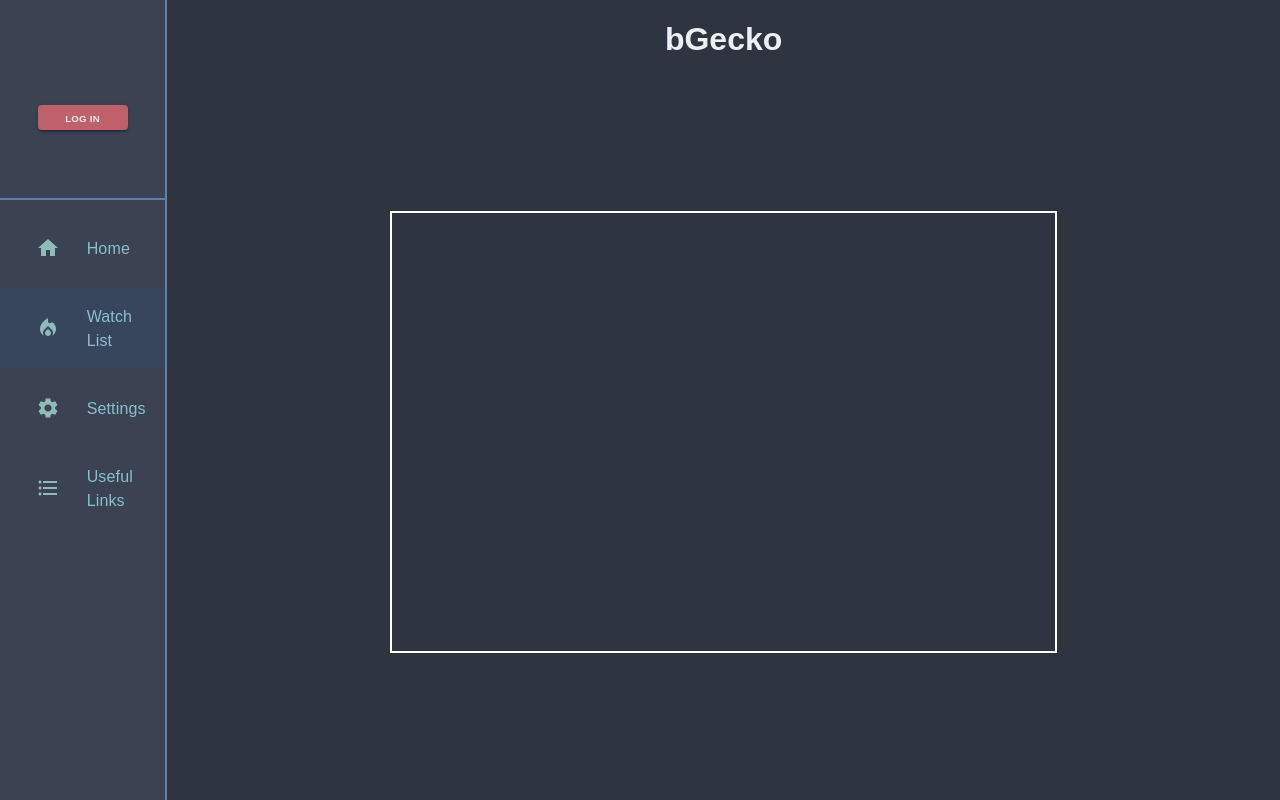
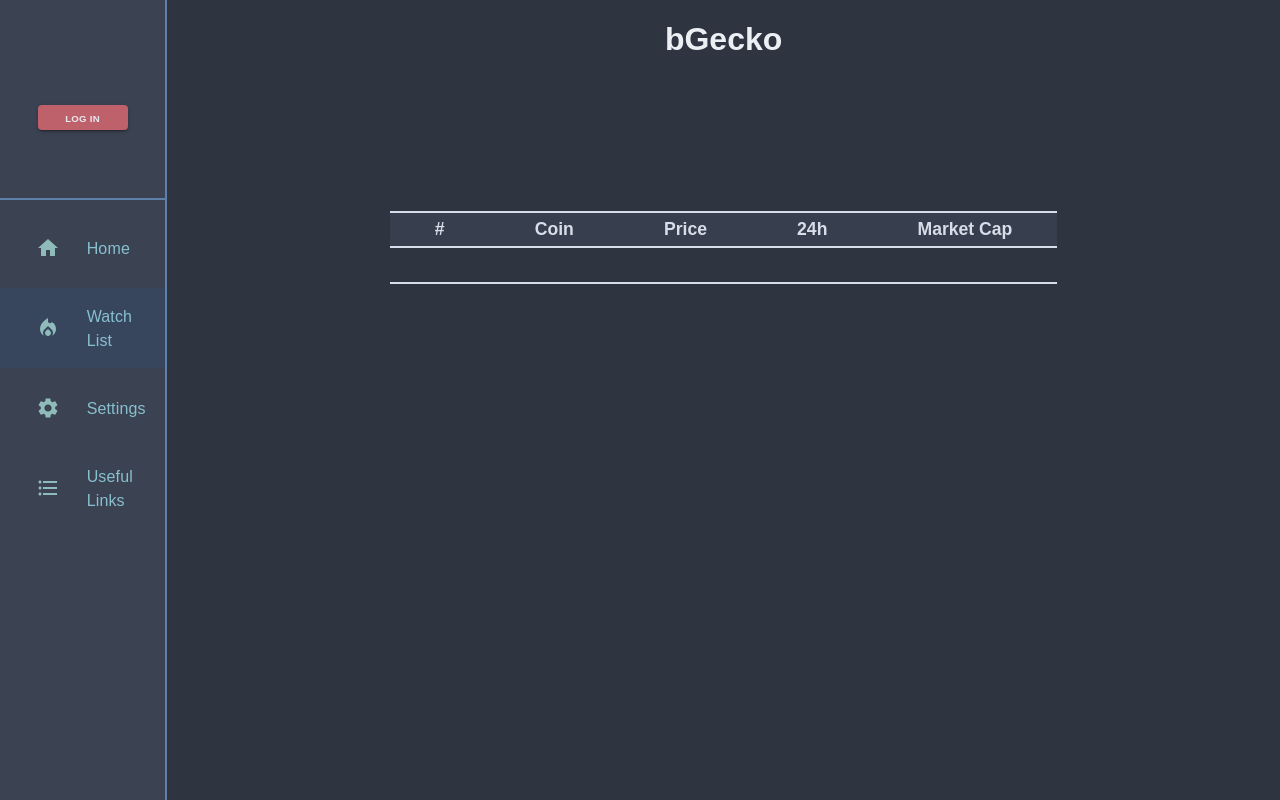
Before and after one commit to brandontor/bgecko, a Next.js app: page /home in a window 1280 px wide. Built offline with nearby package versions, Linux system fonts and the light colour scheme; no server answers.

Commit message:
added leaderboard header

```diff
--- a/components/Leaderboard.js
+++ b/components/Leaderboard.js
@@ -1,10 +1,18 @@
 import React from 'react'
 import style from '../styles/Leaderboard.module.css'
+import LeaderboardItem from './LeaderboardItem'
 
 function Leaderboard() {
     return (
         <div className={style.leaderBoardContainer}>
-
+            <div className={style.leaderBoardHeader}>
+                <p>#</p>
+                <p>Coin</p>
+                <p>Price</p>
+                <p>24h</p>
+                <p>Market Cap</p>
+            </div>
+            <LeaderboardItem></LeaderboardItem>
         </div>
     )
 }
--- /dev/null
+++ b/components/LeaderboardItem.js
@@ -0,0 +1,11 @@
+import React from 'react'
+import style from '../styles/LeaderboardItem.module.css'
+function LeaderboardItem() {
+    return (
+        <div className={style.LeaderboardItemContainer}>
+
+        </div>
+    )
+}
+
+export default LeaderboardItem
--- a/styles/Leaderboard.module.css
+++ b/styles/Leaderboard.module.css
@@ -1,5 +1,22 @@
 .leaderBoardContainer {
     width: 60%;
     height: 60%;
-    border: 2px solid white;
+    border-top: 2px solid #D8DEE9;
 }
+
+.leaderBoardHeader {
+    width: 100%;
+    height: 8%;
+    border-bottom: 2px solid #D8DEE9;
+    display: flex;
+    justify-content: space-around;
+    align-items: center;
+    color: #D8DEE9;
+    font-family: 'Mulish', sans-serif;
+    background-color: rgb(76, 86, 106, 0.3);
+}
+
+.leaderBoardHeader p {
+    font-weight: 700;
+    font-size: 1.1rem;
+}
--- /dev/null
+++ b/styles/LeaderboardItem.module.css
@@ -0,0 +1,5 @@
+.LeaderboardItemContainer {
+    width: 100%;
+    height: 8%;
+    border-bottom: 2px solid #D8DEE9;
+}
```
